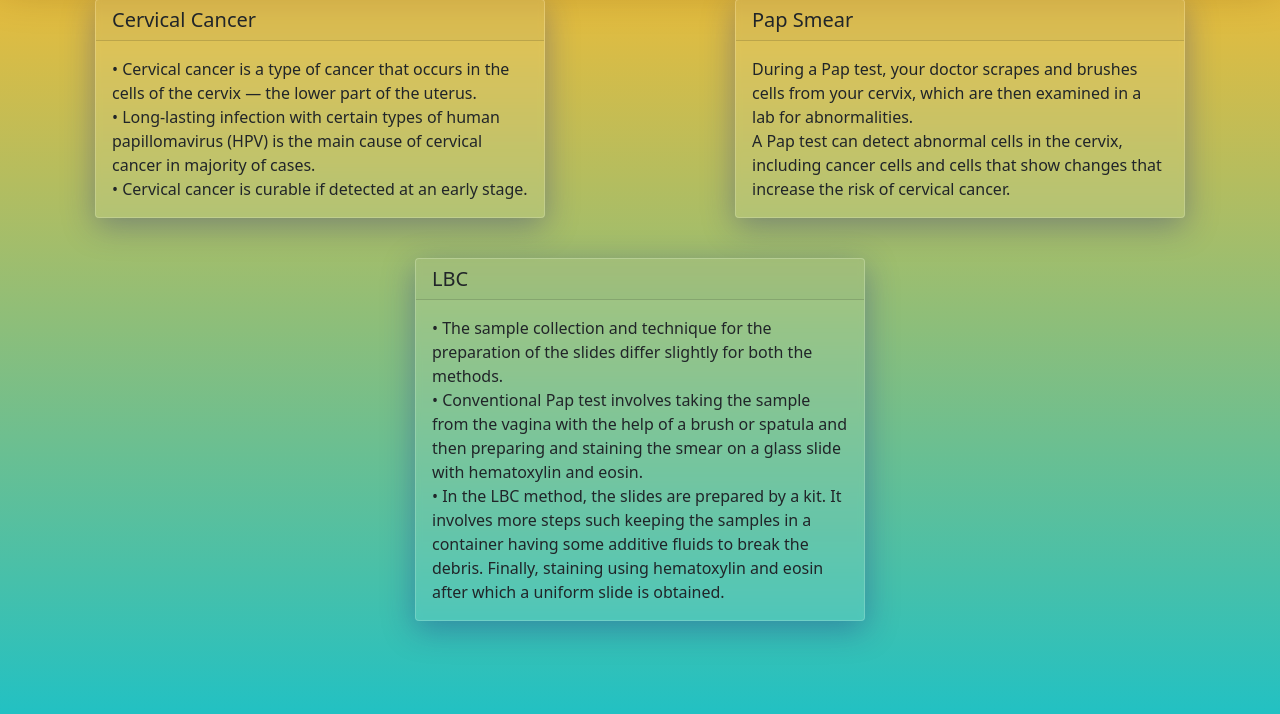
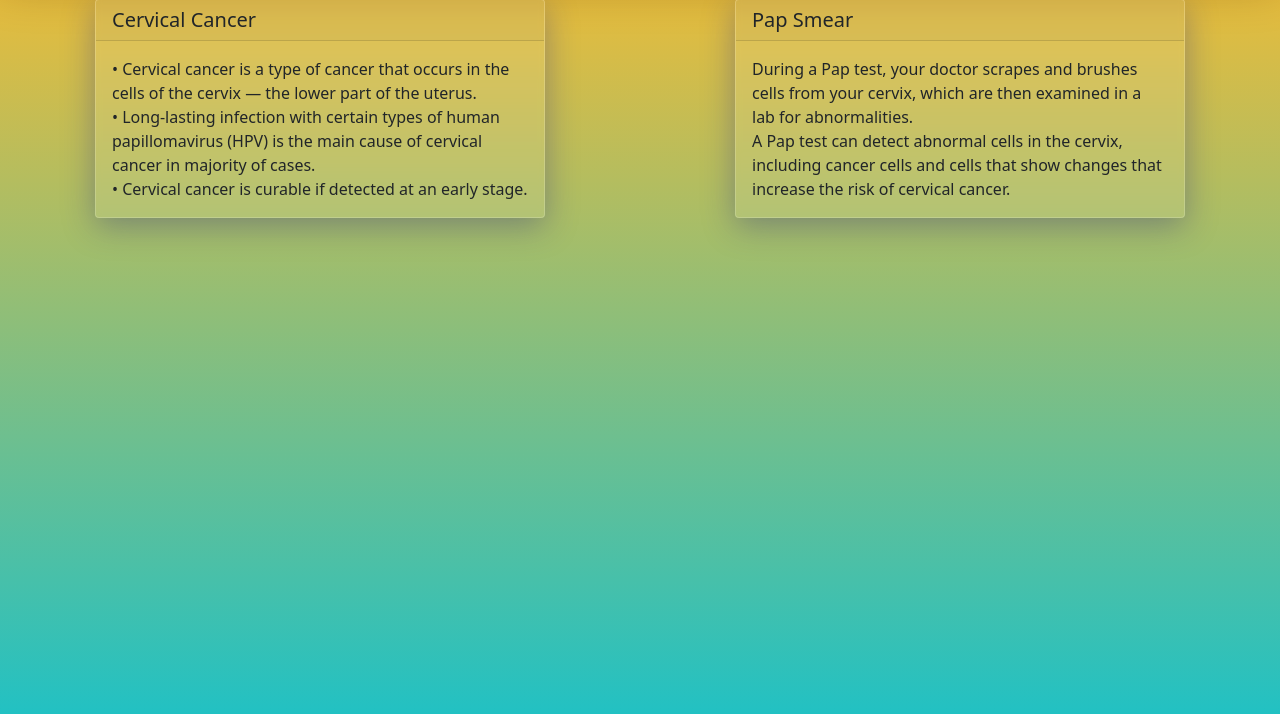
Before and after one commit to kuromadara/cervical_classifier_webapp, a Django app: template templates/login.html in a window 1280 px wide. Shown: the part 86-800 px from the top of the page. Run offline with Django 3.2, Linux system fonts and the light colour scheme; the template is opened without the code that fills it, so the values that code supplies are empty.

Commit message:
Update login.html

```diff
--- a/templates/login.html
+++ b/templates/login.html
@@ -95,17 +95,6 @@
                                 A Pap test can detect abnormal cells in the cervix, including cancer cells and cells that show changes that increase the risk of cervical cancer.
 
 
-                            </div>
-                    </div>
-                </div>
-
-                <div class="col">
-                    <div class="card h-100">
-                        <h5 class="card-header">LBC</h5>
-                            <div class="card-body">
-                                •	The sample collection and technique for the preparation of the slides differ slightly for both the methods. <br>
-                                •	Conventional Pap test involves taking the sample from the vagina with the help of a brush or spatula and then preparing and staining the smear on a glass slide with hematoxylin and eosin.<br>
-                                •	In the LBC method, the slides are prepared by a kit. It involves more steps such keeping the samples in a container having some additive fluids to break the debris. Finally, staining using hematoxylin and eosin after which a uniform slide is obtained.<br>
                             </div>
                     </div>
                 </div>
```
